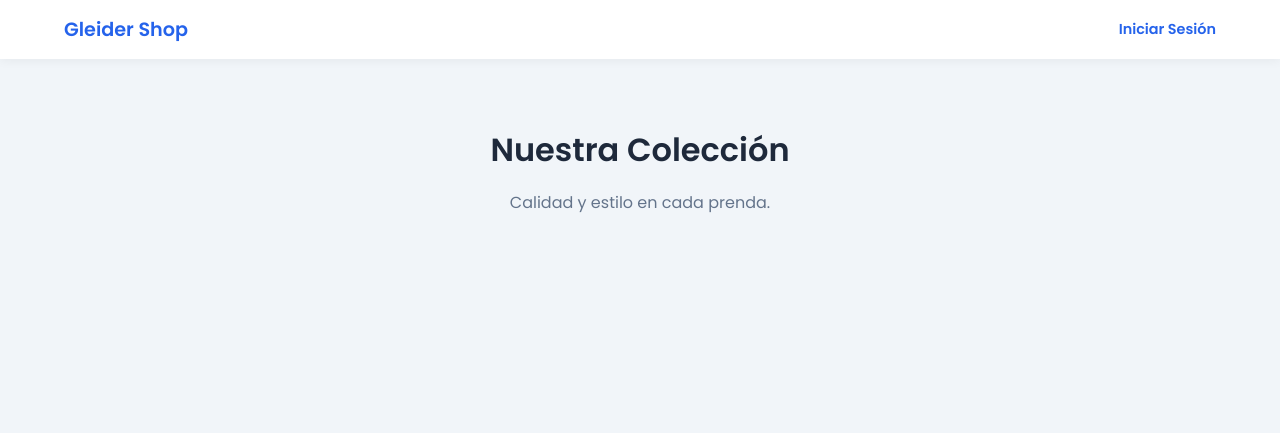
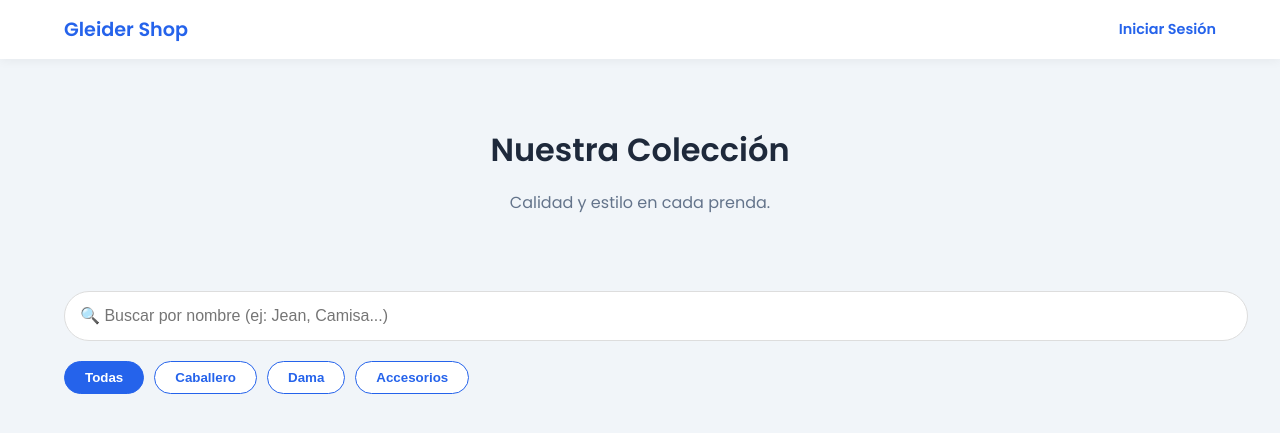
Before and after one commit to gleiderr99-boop/nuevo-proyecto, a Flask app: page /catalogo in a window 1280 px wide. Shown: the top 433 px of the page. Run offline with Flask 3, Linux system fonts and the light colour scheme.

Commit message:
Update index.html

```diff
--- a/templates/index.html
+++ b/templates/index.html
@@ -126,7 +126,30 @@
         <h2>Nuestra Colección</h2>
         <p>Calidad y estilo en cada prenda.</p>
     </header>
+    <div class="container" style="padding: 20px 5%; max-width: 1200px; margin: auto;">
+    <div style="margin-bottom: 20px;">
+        <input type="text" id="buscador" placeholder="🔍 Buscar por nombre (ej: Jean, Camisa...)"
+               style="width: 100%; padding: 15px; border-radius: 50px; border: 1px solid #ddd; font-size: 1rem;">
+    </div>
 
+    <div style="display: flex; gap: 10px; overflow-x: auto; padding-bottom: 10px;" id="filtros">
+        <button class="filter-btn active" data-cat="todas">Todas</button>
+        <button class="filter-btn" data-cat="Caballero">Caballero</button>
+        <button class="filter-btn" data-cat="Dama">Dama</button>
+        <button class="filter-btn" data-cat="Accesorios">Accesorios</button>
+    </div>
+</div>
+
+<style>
+    .filter-btn {
+        background: white; border: 1px solid var(--primary); color: var(--primary);
+        padding: 8px 20px; border-radius: 20px; cursor: pointer; white-space: nowrap;
+        transition: 0.3s; font-weight: 600;
+    }
+    .filter-btn.active, .filter-btn:hover {
+        background: var(--primary); color: white;
+    }
+</style>
     <div class="grid">
         {% for p in productos %}
         <div class="card">
```
